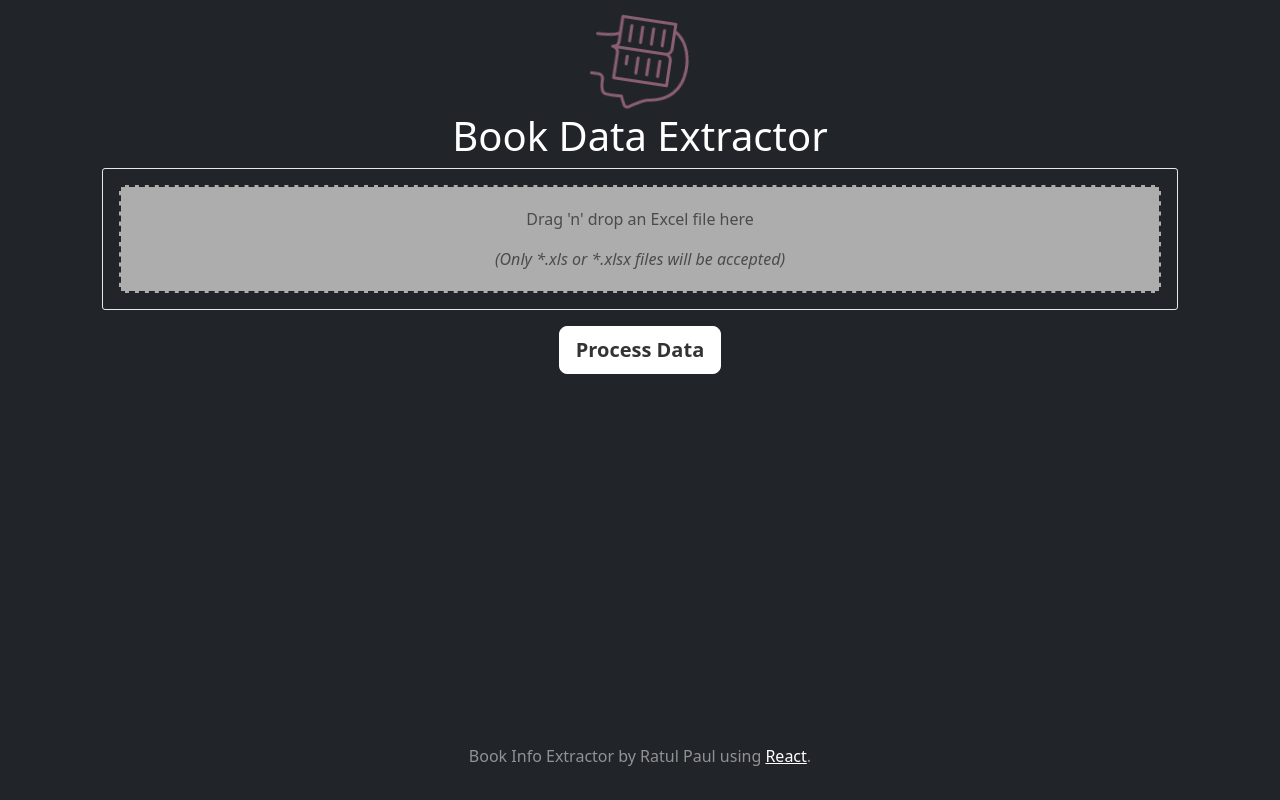
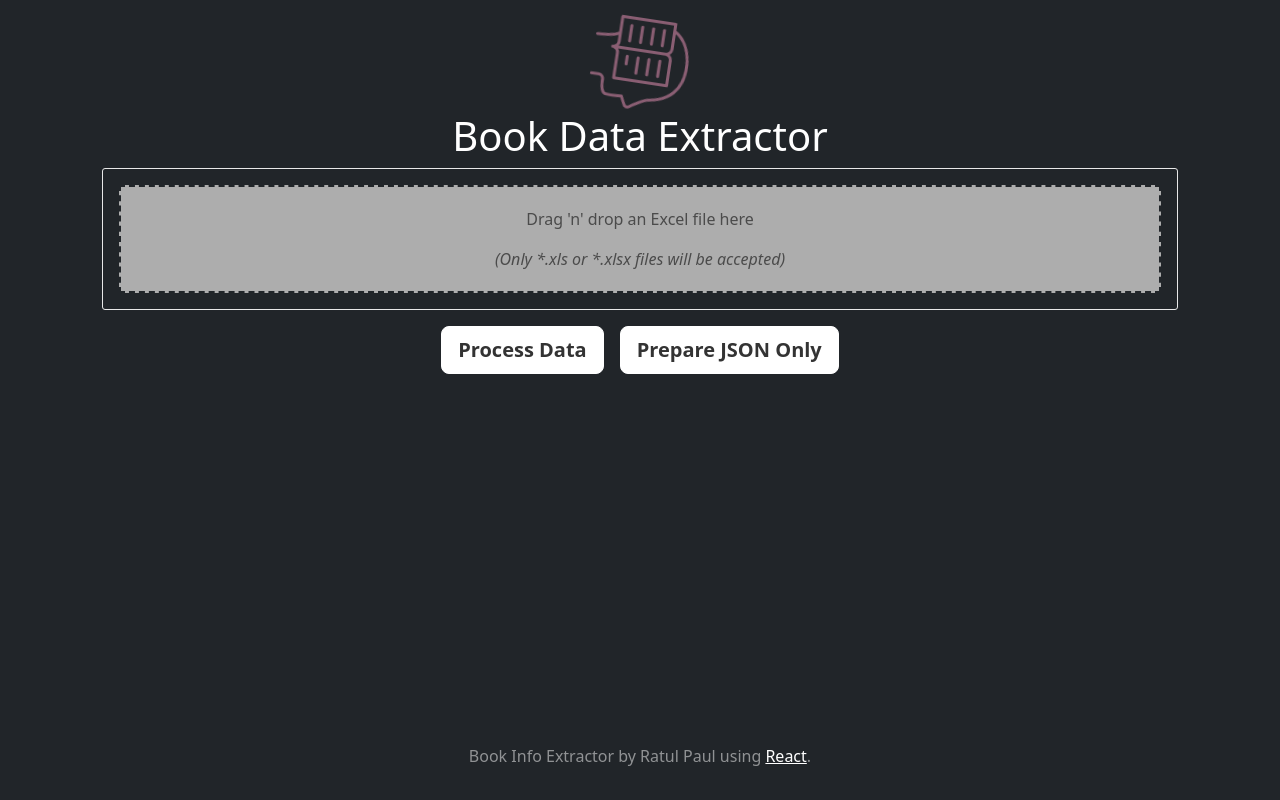
Before and after one commit to ratulbside/bookapi_react, a React (Create React App) app: page / in a window 1280 px wide. Built offline with nearby package versions, Linux system fonts and the light colour scheme.

Commit message:
Export to json only

```diff
--- a/src/App.js
+++ b/src/App.js
@@ -61,7 +61,7 @@ function App() {
       try {
         bookName = sheet[`A${row}`]?.v;
         purchasePrice = Util.removeTextAndConvertToNumber(sheet[`B${row}`]?.v);
-        sellingPrice = Util.removeTextAndConvertToNumber(sheet[`C${row}`]?.v);
+        sellingPrice = Util.removeTextAndConvertToNumber(sheet[`C${row}`]?.v, true);
         quantity = Util.removeTextAndConvertToNumber(sheet[`D${row}`]?.v);
         isbn = sheet[`E${row}`]?.v;
         setCurrentIsbn(isbn);
@@ -87,9 +87,9 @@ function App() {
           maturityRating = volumeInfo?.maturityRating;
           // const { medium, large, extraLarge } = volumeInfo?.imageLinks;
           image = volumeInfo?.imageLinks?.extraLarge ||
-              volumeInfo?.imageLinks?.large ||
-              volumeInfo?.imageLinks?.medium ||
-              '';
+            volumeInfo?.imageLinks?.large ||
+            volumeInfo?.imageLinks?.medium ||
+            '';
           source = 'Google Books';
         }
         else {
@@ -144,6 +144,55 @@ function App() {
         //set book data anyway
         setBookData((prevData) => [...prevData, {
           key: isbn, active: 1, name: bookName, category: '', price_non_tax: sellingPrice, id_tax_rules_group: 1, wholesale_price: purchasePrice, on_sale: 0, reduction_price: 0, reduction_percent: 0, reduction_from: '', reduction_to: '', reference: isbn, supplier_reference: '', supplier: '', manufacturer: '', ean13: '', upc: '', mpn: '', ecotax: '', width: '', height: '', depth: '', weight: '', delivery_in_stock: '', delivery_out_stock: '', quantity: quantity, minimal_quantity: 1, low_stock_threshold: 0, low_stock_alert: 1, visibility: 'both', additional_shipping_cost: 0, unity: '', unit_price: 0, description_short: '', description: '', tags: '', meta_title: '', meta_keywords: '', meta_description: '', link_rewrite: '', available_now: 'In Stock', available_later: '', available_for_order: 1, available_date: '', date_add: '', show_price: 1, image: '', image_alt: '', delete_existing_images: 0, features: '', authors: '', publisher: '', isbn10: '', isbn13: isbn, pages: '', publishedDate: '', maturityRating: '', source: '', modifyStatus: 'NOTCHECKED'
+        }]);
+      }
+    }
+  };
+
+  const processExcelDataAsJson = async () => {
+    if (!file) {
+      setAlertVisible(true);
+      return; // Handle missing file error
+    }
+
+    // Disable Dropzone and button after processing starts
+    setIsDropzoneDisabled(true);
+    setIsProcessButtonDisabled(true);
+
+    const sheet = await parseExcelFile(file); // Implement Excel parsing
+
+    setBookData([]);
+    setProgress(0);
+    setTotalRecords(0);
+    setCurrentRowNumber(0);
+    setErrors([]);
+
+    const range = XLSX.utils.decode_range(sheet['!ref']);
+    let totalRows = (range.e.r - range.s.r) + 1;
+    setTotalRecords(totalRows - 1);
+
+    for (let row = 2; row <= totalRows; row++) { // Start from row 2
+      let isbn = '', bookName = '', sellingPrice = 0, quantity = 0;
+      try {
+        bookName = sheet[`A${row}`]?.v;
+        sellingPrice = Util.removeTextAndConvertToNumber(sheet[`C${row}`]?.v, true);
+        quantity = Util.removeTextAndConvertToNumber(sheet[`D${row}`]?.v);
+        isbn = sheet[`E${row}`]?.v;
+        setCurrentIsbn(isbn);
+
+        setBookData((prevData) => [...prevData, {
+          key: isbn, name: bookName, price: sellingPrice, quantity
+        }]);
+
+        setCurrentRowNumber(row - 1);
+        setProgress(Math.round((row / totalRows) * 100));
+
+      } catch (error) {
+        setErrors((prevErrors) => [...prevErrors, { id: crypto.randomUUID(), message: Util.formatErrorOrWarningMessage('error', `Error processing ISBN ${isbn}: ${error.message}`) }]);
+
+        //set book data anyway
+        setBookData((prevData) => [...prevData, {
+          key: isbn, name: bookName, price: sellingPrice, quantity
         }]);
       }
     }
@@ -271,7 +320,8 @@ function App() {
         </div>
         <ExcelInput />
         <div className='m-3'>
-          <button onClick={isProcessButtonDisabled ? null : processExcelData} disabled={isProcessButtonDisabled} className='btn btn-lg btn-light fw-bold border-white bg-white'>Process Data</button>
+          <button onClick={isProcessButtonDisabled ? null : processExcelData} disabled={isProcessButtonDisabled} className='btn btn-lg btn-light fw-bold border-white bg-white me-3'>Process Data</button>
+          <button onClick={isProcessButtonDisabled ? null : processExcelDataAsJson} disabled={isProcessButtonDisabled} className='btn btn-lg btn-light fw-bold border-white bg-white'>Prepare JSON Only</button>
         </div>
         <Alert color="warning" className='d-flex align-items-center' isOpen={alertVisible} toggle={onDismiss}>
           <svg xmlns="http://www.w3.org/2000/svg" className="bi bi-exclamation-triangle-fill flex-shrink-0 me-2" viewBox="0 0 16 16" role="img" aria-label="Warning:">
@@ -280,7 +330,6 @@ function App() {
           <div>
             Why so hungry? Please select a file first.
           </div>
-
         </Alert>
 
         {progress > 0 && (
```
